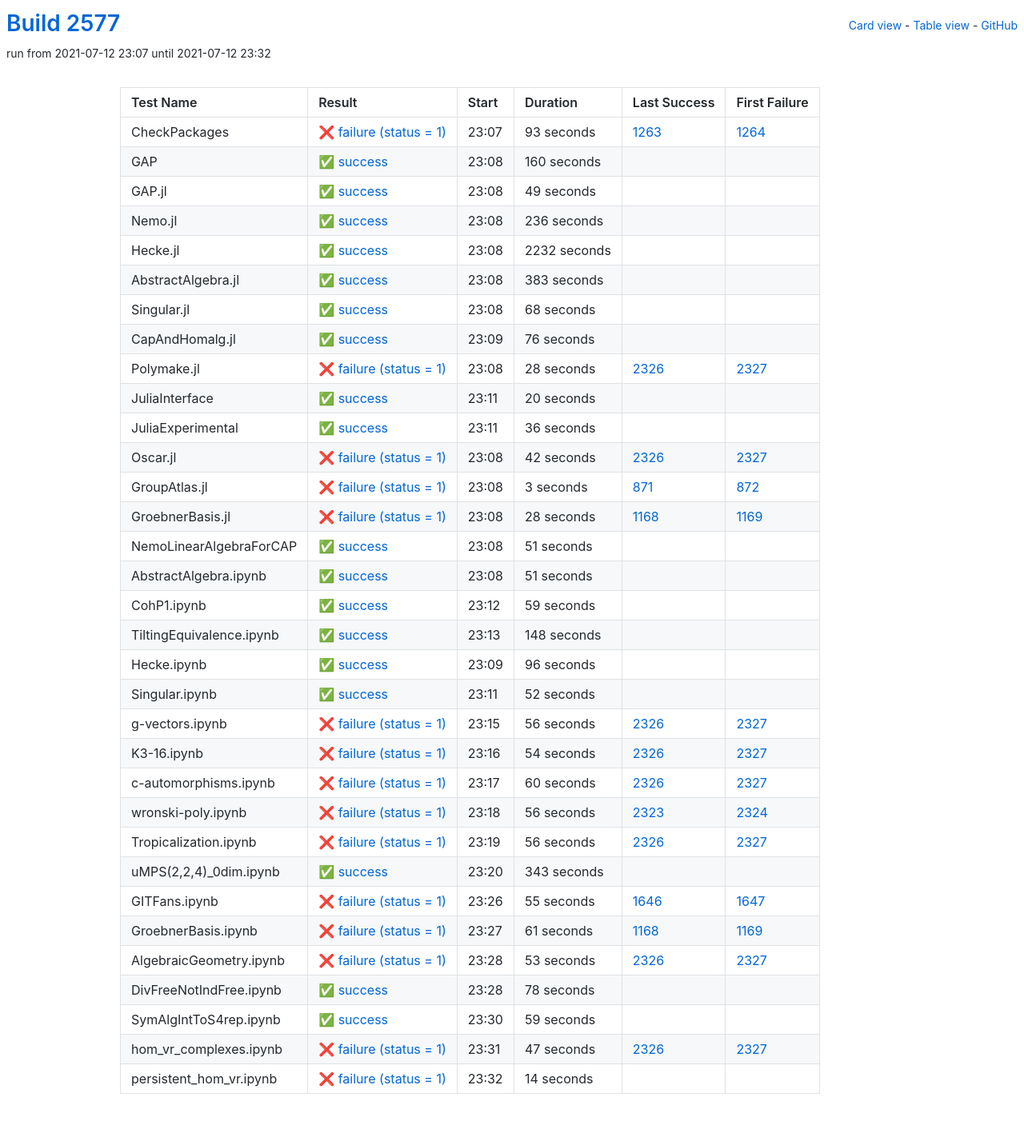
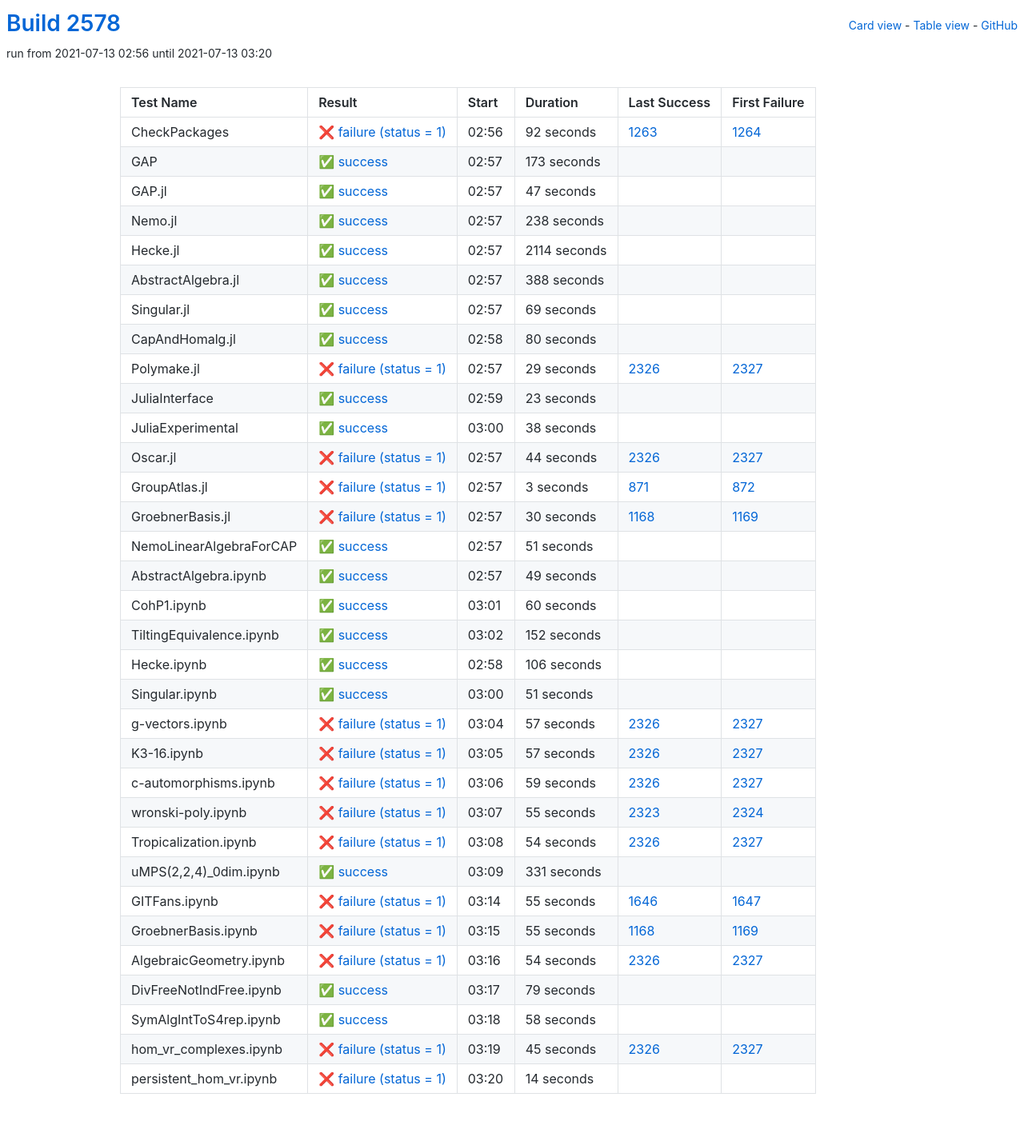
Before and after one commit to oscar-system/oscar-ci-status-stable, a Jekyll site: the page built from table.html, in a window 1280 px wide. Shown: the whole page at 80% size. Built offline with Jekyll 4.4.1, drawn with Linux system fonts in a browser that asks for light colours.

Commit message:
Build #2578

```diff
--- a/_data/ci.yml
+++ b/_data/ci.yml
@@ -1,6 +1,6 @@
 ---
-build: 2577
-build_url: https://oscarci.mathematik.uni-kl.de/job/oscar-stable/2577/
+build: 2578
+build_url: https://oscarci.mathematik.uni-kl.de/job/oscar-stable/2578/
 job: oscar-stable
 organization: oscar-system
 repo: oscar-ci-status-stable
@@ -8,152 +8,152 @@ repourl: https://github.com/oscar-system/oscar-ci-status-stable
 tests:
 - name: CheckPackages
   id: checkpackages
-  log: https://oscarci.mathematik.uni-kl.de/job/oscar-stable/2577/artifact/logs/build-2577/CheckPackages.log
-  start: 2021-07-12 23:07
+  log: https://oscarci.mathematik.uni-kl.de/job/oscar-stable/2578/artifact/logs/build-2578/CheckPackages.log
+  start: 2021-07-13 02:56
   success: false
   exitcode: 1
   status: failure
-  duration: 93
+  duration: 92
   last_success: 1263
   last_success_url: https://oscarci.mathematik.uni-kl.de/job/oscar-stable/1263/
   first_failure: 1264
   first_failure_url: https://oscarci.mathematik.uni-kl.de/job/oscar-stable/1264/
 - name: GAP
   id: gap
-  log: https://oscarci.mathematik.uni-kl.de/job/oscar-stable/2577/artifact/logs/build-2577/GAP.log
-  start: 2021-07-12 23:08
+  log: https://oscarci.mathematik.uni-kl.de/job/oscar-stable/2578/artifact/logs/build-2578/GAP.log
+  start: 2021-07-13 02:57
   success: true
   exitcode: 0
   status: success
-  duration: 160
+  duration: 173
   last_success: false
   last_success_url:
   first_failure: false
   first_failure_url:
 - name: GAP.jl
   id: gap-jl
-  log: https://oscarci.mathematik.uni-kl.de/job/oscar-stable/2577/artifact/logs/build-2577/GAP.jl.log
-  start: 2021-07-12 23:08
+  log: https://oscarci.mathematik.uni-kl.de/job/oscar-stable/2578/artifact/logs/build-2578/GAP.jl.log
+  start: 2021-07-13 02:57
   success: true
   exitcode: 0
   status: success
-  duration: 49
+  duration: 47
   last_success: false
   last_success_url:
   first_failure: false
   first_failure_url:
 - name: Nemo.jl
   id: nemo-jl
-  log: https://oscarci.mathematik.uni-kl.de/job/oscar-stable/2577/artifact/logs/build-2577/Nemo.jl.log
-  start: 2021-07-12 23:08
+  log: https://oscarci.mathematik.uni-kl.de/job/oscar-stable/2578/artifact/logs/build-2578/Nemo.jl.log
+  start: 2021-07-13 02:57
   success: true
   exitcode: 0
   status: success
-  duration: 236
+  duration: 238
   last_success: false
   last_success_url:
   first_failure: false
   first_failure_url:
 - name: Hecke.jl
   id: hecke-jl
-  log: https://oscarci.mathematik.uni-kl.de/job/oscar-stable/2577/artifact/logs/build-2577/Hecke.jl.log
-  start: 2021-07-12 23:08
+  log: https://oscarci.mathematik.uni-kl.de/job/oscar-stable/2578/artifact/logs/build-2578/Hecke.jl.log
+  start: 2021-07-13 02:57
   success: true
   exitcode: 0
   status: success
-  duration: 2232
+  duration: 2114
   last_success: false
   last_success_url:
   first_failure: false
   first_failure_url:
 - name: AbstractAlgebra.jl
   id: abstractalgebra-jl
-  log: https://oscarci.mathematik.uni-kl.de/job/oscar-stable/2577/artifact/logs/build-2577/AbstractAlgebra.jl.log
-  start: 2021-07-12 23:08
+  log: https://oscarci.mathematik.uni-kl.de/job/oscar-stable/2578/artifact/logs/build-2578/AbstractAlgebra.jl.log
+  start: 2021-07-13 02:57
   success: true
   exitcode: 0
   status: success
-  duration: 383
+  duration: 388
   last_success: false
   last_success_url:
   first_failure: false
   first_failure_url:
 - name: Singular.jl
   id: singular-jl
-  log: https://oscarci.mathematik.uni-kl.de/job/oscar-stable/2577/artifact/logs/build-2577/Singular.jl.log
-  start: 2021-07-12 23:08
+  log: https://oscarci.mathematik.uni-kl.de/job/oscar-stable/2578/artifact/logs/build-2578/Singular.jl.log
+  start: 2021-07-13 02:57
   success: true
   exitcode: 0
   status: success
-  duration: 68
+  duration: 69
   last_success: false
   last_success_url:
   first_failure: false
   first_failure_url:
 - name: CapAndHomalg.jl
   id: capandhomalg-jl
-  log: https://oscarci.mathematik.uni-kl.de/job/oscar-stable/2577/artifact/logs/build-2577/CapAndHomalg.jl.log
-  start: 2021-07-12 23:09
+  log: https://oscarci.mathematik.uni-kl.de/job/oscar-stable/2578/artifact/logs/build-2578/CapAndHomalg.jl.log
+  start: 2021-07-13 02:58
   success: true
   exitcode: 0
   status: success
-  duration: 76
+  duration: 80
   last_success: false
   last_success_url:
   first_failure: false
   first_failure_url:
 - name: Polymake.jl
   id: polymake-jl
-  log: https://oscarci.mathematik.uni-kl.de/job/oscar-stable/2577/artifact/logs/build-2577/Polymake.jl.log
-  start: 2021-07-12 23:08
+  log: https://oscarci.mathematik.uni-kl.de/job/oscar-stable/2578/artifact/logs/build-2578/Polymake.jl.log
+  start: 2021-07-13 02:57
   success: false
   exitcode: 1
   status: failure
-  duration: 28
+  duration: 29
   last_success: 2326
   last_success_url: https://oscarci.mathematik.uni-kl.de/job/oscar-stable/2326/
   first_failure: 2327
   first_failure_url: https://oscarci.mathematik.uni-kl.de/job/oscar-stable/2327/
 - name: JuliaInterface
   id: juliainterface
-  log: https://oscarci.mathematik.uni-kl.de/job/oscar-stable/2577/artifact/logs/build-2577/JuliaInterface.log
-  start: 2021-07-12 23:11
+  log: https://oscarci.mathematik.uni-kl.de/job/oscar-stable/2578/artifact/logs/build-2578/JuliaInterface.log
+  start: 2021-07-13 02:59
   success: true
   exitcode: 0
   status: success
-  duration: 20
+  duration: 23
   last_success: false
   last_success_url:
   first_failure: false
   first_failure_url:
 - name: JuliaExperimental
   id: juliaexperimental
-  log: https://oscarci.mathematik.uni-kl.de/job/oscar-stable/2577/artifact/logs/build-2577/JuliaExperimental.log
-  start: 2021-07-12 23:11
+  log: https://oscarci.mathematik.uni-kl.de/job/oscar-stable/2578/artifact/logs/build-2578/JuliaExperimental.log
+  start: 2021-07-13 03:00
   success: true
   exitcode: 0
   status: success
-  duration: 36
+  duration: 38
   last_success: false
   last_success_url:
   first_failure: false
   first_failure_url:
 - name: Oscar.jl
   id: oscar-jl
-  log: https://oscarci.mathematik.uni-kl.de/job/oscar-stable/2577/artifact/logs/build-2577/Oscar.jl.log
-  start: 2021-07-12 23:08
+  log: https://oscarci.mathematik.uni-kl.de/job/oscar-stable/2578/artifact/logs/build-2578/Oscar.jl.log
+  start: 2021-07-13 02:57
   success: false
   exitcode: 1
   status: failure
-  duration: 42
+  duration: 44
   last_success: 2326
   last_success_url: https://oscarci.mathematik.uni-kl.de/job/oscar-stable/2326/
   first_failure: 2327
   first_failure_url: https://oscarci.mathematik.uni-kl.de/job/oscar-stable/2327/
 - name: GroupAtlas.jl
   id: groupatlas-jl
-  log: https://oscarci.mathematik.uni-kl.de/job/oscar-stable/2577/artifact/logs/build-2577/GroupAtlas.jl.log
-  start: 2021-07-12 23:08
+  log: https://oscarci.mathematik.uni-kl.de/job/oscar-stable/2578/artifact/logs/build-2578/GroupAtlas.jl.log
+  start: 2021-07-13 02:57
   success: false
   exitcode: 1
   status: failure
@@ -164,20 +164,20 @@ tests:
   first_failure_url: https://oscarci.mathematik.uni-kl.de/job/oscar-stable/872/
 - name: GroebnerBasis.jl
   id: groebnerbasis-jl
-  log: https://oscarci.mathematik.uni-kl.de/job/oscar-stable/2577/artifact/logs/build-2577/GroebnerBasis.jl.log
-  start: 2021-07-12 23:08
+  log: https://oscarci.mathematik.uni-kl.de/job/oscar-stable/2578/artifact/logs/build-2578/GroebnerBasis.jl.log
+  start: 2021-07-13 02:57
   success: false
   exitcode: 1
   status: failure
-  duration: 28
+  duration: 30
   last_success: 1168
   last_success_url: https://oscarci.mathematik.uni-kl.de/job/oscar-stable/1168/
   first_failure: 1169
   first_failure_url: https://oscarci.mathematik.uni-kl.de/job/oscar-stable/1169/
 - name: NemoLinearAlgebraForCAP
   id: nemolinearalgebraforcap
-  log: https://oscarci.mathematik.uni-kl.de/job/oscar-stable/2577/artifact/logs/build-2577/NemoLinearAlgebraForCAP.log
-  start: 2021-07-12 23:08
+  log: https://oscarci.mathematik.uni-kl.de/job/oscar-stable/2578/artifact/logs/build-2578/NemoLinearAlgebraForCAP.log
+  start: 2021-07-13 02:57
   success: true
   exitcode: 0
   status: success
@@ -188,8 +188,56 @@ tests:
   first_failure_url:
 - name: AbstractAlgebra.ipynb
   id: abstractalgebra-ipynb
-  log: https://oscarci.mathematik.uni-kl.de/job/oscar-stable/2577/artifact/logs/build-2577/AbstractAlgebra.ipynb.log
-  start: 2021-07-12 23:08
+  log: https://oscarci.mathematik.uni-kl.de/job/oscar-stable/2578/artifact/logs/build-2578/AbstractAlgebra.ipynb.log
+  start: 2021-07-13 02:57
+  success: true
+  exitcode: 0
+  status: success
+  duration: 49
+  last_success: false
+  last_success_url:
+  first_failure: false
+  first_failure_url:
+- name: CohP1.ipynb
+  id: cohp1-ipynb
+  log: https://oscarci.mathematik.uni-kl.de/job/oscar-stable/2578/artifact/logs/build-2578/CohP1.ipynb.log
+  start: 2021-07-13 03:01
+  success: true
+  exitcode: 0
+  status: success
+  duration: 60
+  last_success: false
+  last_success_url:
+  first_failure: false
+  first_failure_url:
+- name: TiltingEquivalence.ipynb
+  id: tiltingequivalence-ipynb
+  log: https://oscarci.mathematik.uni-kl.de/job/oscar-stable/2578/artifact/logs/build-2578/TiltingEquivalence.ipynb.log
+  start: 2021-07-13 03:02
+  success: true
+  exitcode: 0
+  status: success
+  duration: 152
+  last_success: false
+  last_success_url:
+  first_failure: false
+  first_failure_url:
+- name: Hecke.ipynb
+  id: hecke-ipynb
+  log: https://oscarci.mathematik.uni-kl.de/job/oscar-stable/2578/artifact/logs/build-2578/Hecke.ipynb.log
+  start: 2021-07-13 02:58
+  success: true
+  exitcode: 0
+  status: success
+  duration: 106
+  last_success: false
+  last_success_url:
+  first_failure: false
+  first_failure_url:
+- name: Singular.ipynb
+  id: singular-ipynb
+  log: https://oscarci.mathematik.uni-kl.de/job/oscar-stable/2578/artifact/logs/build-2578/Singular.ipynb.log
+  start: 2021-07-13 03:00
   success: true
   exitcode: 0
   status: success
@@ -198,70 +246,58 @@ tests:
   last_success_url:
   first_failure: false
   first_failure_url:
-- name: CohP1.ipynb
-  id: cohp1-ipynb
-  log: https://oscarci.mathematik.uni-kl.de/job/oscar-stable/2577/artifact/logs/build-2577/CohP1.ipynb.log
-  start: 2021-07-12 23:12
-  success: true
-  exitcode: 0
-  status: success
-  duration: 59
-  last_success: false
-  last_success_url:
-  first_failure: false
-  first_failure_url:
-- name: TiltingEquivalence.ipynb
-  id: tiltingequivalence-ipynb
-  log: https://oscarci.mathematik.uni-kl.de/job/oscar-stable/2577/artifact/logs/build-2577/TiltingEquivalence.ipynb.log
-  start: 2021-07-12 23:13
-  success: true
-  exitcode: 0
-  status: success
-  duration: 148
-  last_success: false
-  last_success_url:
-  first_failure: false
-  first_failure_url:
-- name: Hecke.ipynb
-  id: hecke-ipynb
-  log: https://oscarci.mathematik.uni-kl.de/job/oscar-stable/2577/artifact/logs/build-2577/Hecke.ipynb.log
-  start: 2021-07-12 23:09
-  success: true
-  exitcode: 0
-  status: success
-  duration: 96
-  last_success: false
-  last_success_url:
-  first_failure: false
-  first_failure_url:
-- name: Singular.ipynb
-  id: singular-ipynb
-  log: https://oscarci.mathematik.uni-kl.de/job/oscar-stable/2577/artifact/logs/build-2577/Singular.ipynb.log
-  start: 2021-07-12 23:11
-  success: true
-  exitcode: 0
-  status: success
-  duration: 52
-  last_success: false
-  last_success_url:
-  first_failure: false
-  first_failure_url:
 - name: g-vectors.ipynb
   id: g-vectors-ipynb
-  log: https://oscarci.mathematik.uni-kl.de/job/oscar-stable/2577/artifact/logs/build-2577/g-vectors.ipynb.log
-  start: 2021-07-12 23:15
+  log: https://oscarci.mathematik.uni-kl.de/job/oscar-stable/2578/artifact/logs/build-2578/g-vectors.ipynb.log
+  start: 2021-07-13 03:04
   success: false
   exitcode: 1
   status: failure
-  duration: 56
+  duration: 57
   last_success: 2326
   last_success_url: https://oscarci.mathematik.uni-kl.de/job/oscar-stable/2326/
   first_failure: 2327
   first_failure_url: https://oscarci.mathematik.uni-kl.de/job/oscar-stable/2327/
 - name: K3-16.ipynb
   id: k3-16-ipynb
-  log: https://oscarci.mathematik.uni-kl.de/job/oscar-stable/2577/artifact/logs/build-2577/K3-16.ipynb.log
-  start: 2021-07-12 23:16
+  log: https://oscarci.mathematik.uni-kl.de/job/oscar-stable/2578/artifact/logs/build-2578/K3-16.ipynb.log
+  start: 2021-07-13 03:05
+  success: false
+  exitcode: 1
+  status: failure
+  duration: 57
+  last_success: 2326
+  last_success_url: https://oscarci.mathematik.uni-kl.de/job/oscar-stable/2326/
+  first_failure: 2327
+  first_failure_url: https://oscarci.mathematik.uni-kl.de/job/oscar-stable/2327/
+- name: c-automorphisms.ipynb
+  id: c-automorphisms-ipynb
+  log: https://oscarci.mathematik.uni-kl.de/job/oscar-stable/2578/artifact/logs/build-2578/c-automorphisms.ipynb.log
+  start: 2021-07-13 03:06
+  success: false
+  exitcode: 1
+  status: failure
+  duration: 59
+  last_success: 2326
+  last_success_url: https://oscarci.mathematik.uni-kl.de/job/oscar-stable/2326/
+  first_failure: 2327
+  first_failure_url: https://oscarci.mathematik.uni-kl.de/job/oscar-stable/2327/
+- name: wronski-poly.ipynb
+  id: wronski-poly-ipynb
+  log: https://oscarci.mathematik.uni-kl.de/job/oscar-stable/2578/artifact/logs/build-2578/wronski-poly.ipynb.log
+  start: 2021-07-13 03:07
+  success: false
+  exitcode: 1
+  status: failure
+  duration: 55
+  last_success: 2323
+  last_success_url: https://oscarci.mathematik.uni-kl.de/job/oscar-stable/2323/
+  first_failure: 2324
+  first_failure_url: https://oscarci.mathematik.uni-kl.de/job/oscar-stable/2324/
+- name: Tropicalization.ipynb
+  id: tropicalization-ipynb
+  log: https://oscarci.mathematik.uni-kl.de/job/oscar-stable/2578/artifact/logs/build-2578/Tropicalization.ipynb.log
+  start: 2021-07-13 03:08
   success: false
   exitcode: 1
   status: failure
@@ -270,58 +306,22 @@ tests:
   last_success_url: https://oscarci.mathematik.uni-kl.de/job/oscar-stable/2326/
   first_failure: 2327
   first_failure_url: https://oscarci.mathematik.uni-kl.de/job/oscar-stable/2327/
-- name: c-automorphisms.ipynb
-  id: c-automorphisms-ipynb
-  log: https://oscarci.mathematik.uni-kl.de/job/oscar-stable/2577/artifact/logs/build-2577/c-automorphisms.ipynb.log
-  start: 2021-07-12 23:17
-  success: false
-  exitcode: 1
-  status: failure
-  duration: 60
-  last_success: 2326
-  last_success_url: https://oscarci.mathematik.uni-kl.de/job/oscar-stable/2326/
-  first_failure: 2327
-  first_failure_url: https://oscarci.mathematik.uni-kl.de/job/oscar-stable/2327/
-- name: wronski-poly.ipynb
-  id: wronski-poly-ipynb
-  log: https://oscarci.mathematik.uni-kl.de/job/oscar-stable/2577/artifact/logs/build-2577/wronski-poly.ipynb.log
-  start: 2021-07-12 23:18
-  success: false
-  exitcode: 1
-  status: failure
-  duration: 56
-  last_success: 2323
-  last_success_url: https://oscarci.mathematik.uni-kl.de/job/oscar-stable/2323/
-  first_failure: 2324
-  first_failure_url: https://oscarci.mathematik.uni-kl.de/job/oscar-stable/2324/
-- name: Tropicalization.ipynb
-  id: tropicalization-ipynb
-  log: https://oscarci.mathematik.uni-kl.de/job/oscar-stable/2577/artifact/logs/build-2577/Tropicalization.ipynb.log
-  start: 2021-07-12 23:19
-  success: false
-  exitcode: 1
-  status: failure
-  duration: 56
-  last_success: 2326
-  last_success_url: https://oscarci.mathematik.uni-kl.de/job/oscar-stable/2326/
-  first_failure: 2327
-  first_failure_url: https://oscarci.mathematik.uni-kl.de/job/oscar-stable/2327/
 - name: uMPS(2,2,4)_0dim.ipynb
   id: umps-2-2-4-0dim-ipynb
-  log: https://oscarci.mathematik.uni-kl.de/job/oscar-stable/2577/artifact/logs/build-2577/uMPS-2-2-4-_0dim.ipynb.log
-  start: 2021-07-12 23:20
+  log: https://oscarci.mathematik.uni-kl.de/job/oscar-stable/2578/artifact/logs/build-2578/uMPS-2-2-4-_0dim.ipynb.log
+  start: 2021-07-13 03:09
   success: true
   exitcode: 0
   status: success
-  duration: 343
+  duration: 331
   last_success: false
   last_success_url:
   first_failure: false
   first_failure_url:
 - name: GITFans.ipynb
   id: gitfans-ipynb
-  log: https://oscarci.mathematik.uni-kl.de/job/oscar-stable/2577/artifact/logs/build-2577/GITFans.ipynb.log
-  start: 2021-07-12 23:26
+  log: https://oscarci.mathematik.uni-kl.de/job/oscar-stable/2578/artifact/logs/build-2578/GITFans.ipynb.log
+  start: 2021-07-13 03:14
   success: false
   exitcode: 1
   status: failure
@@ -332,68 +332,68 @@ tests:
   first_failure_url: https://oscarci.mathematik.uni-kl.de/job/oscar-stable/1647/
 - name: GroebnerBasis.ipynb
   id: groebnerbasis-ipynb
-  log: https://oscarci.mathematik.uni-kl.de/job/oscar-stable/2577/artifact/logs/build-2577/GroebnerBasis.ipynb.log
-  start: 2021-07-12 23:27
+  log: https://oscarci.mathematik.uni-kl.de/job/oscar-stable/2578/artifact/logs/build-2578/GroebnerBasis.ipynb.log
+  start: 2021-07-13 03:15
   success: false
   exitcode: 1
   status: failure
-  duration: 61
+  duration: 55
   last_success: 1168
   last_success_url: https://oscarci.mathematik.uni-kl.de/job/oscar-stable/1168/
   first_failure: 1169
   first_failure_url: https://oscarci.mathematik.uni-kl.de/job/oscar-stable/1169/
 - name: AlgebraicGeometry.ipynb
   id: algebraicgeometry-ipynb
-  log: https://oscarci.mathematik.uni-kl.de/job/oscar-stable/2577/artifact/logs/build-2577/AlgebraicGeometry.ipynb.log
-  start: 2021-07-12 23:28
+  log: https://oscarci.mathematik.uni-kl.de/job/oscar-stable/2578/artifact/logs/build-2578/AlgebraicGeometry.ipynb.log
+  start: 2021-07-13 03:16
   success: false
   exitcode: 1
   status: failure
-  duration: 53
+  duration: 54
   last_success: 2326
   last_success_url: https://oscarci.mathematik.uni-kl.de/job/oscar-stable/2326/
   first_failure: 2327
   first_failure_url: https://oscarci.mathematik.uni-kl.de/job/oscar-stable/2327/
 - name: DivFreeNotIndFree.ipynb
   id: divfreenotindfree-ipynb
-  log: https://oscarci.mathematik.uni-kl.de/job/oscar-stable/2577/artifact/logs/build-2577/DivFreeNotIndFree.ipynb.log
-  start: 2021-07-12 23:28
+  log: https://oscarci.mathematik.uni-kl.de/job/oscar-stable/2578/artifact/logs/build-2578/DivFreeNotIndFree.ipynb.log
+  start: 2021-07-13 03:17
   success: true
   exitcode: 0
   status: success
-  duration: 78
+  duration: 79
   last_success: false
   last_success_url:
   first_failure: false
   first_failure_url:
 - name: SymAlgIntToS4rep.ipynb
   id: symalginttos4rep-ipynb
-  log: https://oscarci.mathematik.uni-kl.de/job/oscar-stable/2577/artifact/logs/build-2577/SymAlgIntToS4rep.ipynb.log
-  start: 2021-07-12 23:30
+  log: https://oscarci.mathematik.uni-kl.de/job/oscar-stable/2578/artifact/logs/build-2578/SymAlgIntToS4rep.ipynb.log
+  start: 2021-07-13 03:18
   success: true
   exitcode: 0
   status: success
-  duration: 59
+  duration: 58
   last_success: false
   last_success_url:
   first_failure: false
   first_failure_url:
 - name: hom_vr_complexes.ipynb
   id: hom-vr-complexes-ipynb
-  log: https://oscarci.mathematik.uni-kl.de/job/oscar-stable/2577/artifact/logs/build-2577/hom_vr_complexes.ipynb.log
-  start: 2021-07-12 23:31
+  log: https://oscarci.mathematik.uni-kl.de/job/oscar-stable/2578/artifact/logs/build-2578/hom_vr_complexes.ipynb.log
+  start: 2021-07-13 03:19
   success: false
   exitcode: 1
   status: failure
-  duration: 47
+  duration: 45
   last_success: 2326
   last_success_url: https://oscarci.mathematik.uni-kl.de/job/oscar-stable/2326/
   first_failure: 2327
   first_failure_url: https://oscarci.mathematik.uni-kl.de/job/oscar-stable/2327/
 - name: persistent_hom_vr.ipynb
   id: persistent-hom-vr-ipynb
-  log: https://oscarci.mathematik.uni-kl.de/job/oscar-stable/2577/artifact/logs/build-2577/persistent_hom_vr.ipynb.log
-  start: 2021-07-12 23:32
+  log: https://oscarci.mathematik.uni-kl.de/job/oscar-stable/2578/artifact/logs/build-2578/persistent_hom_vr.ipynb.log
+  start: 2021-07-13 03:20
   success: false
   exitcode: 1
   status: failure
```
Also changed, not shown: README.md.
